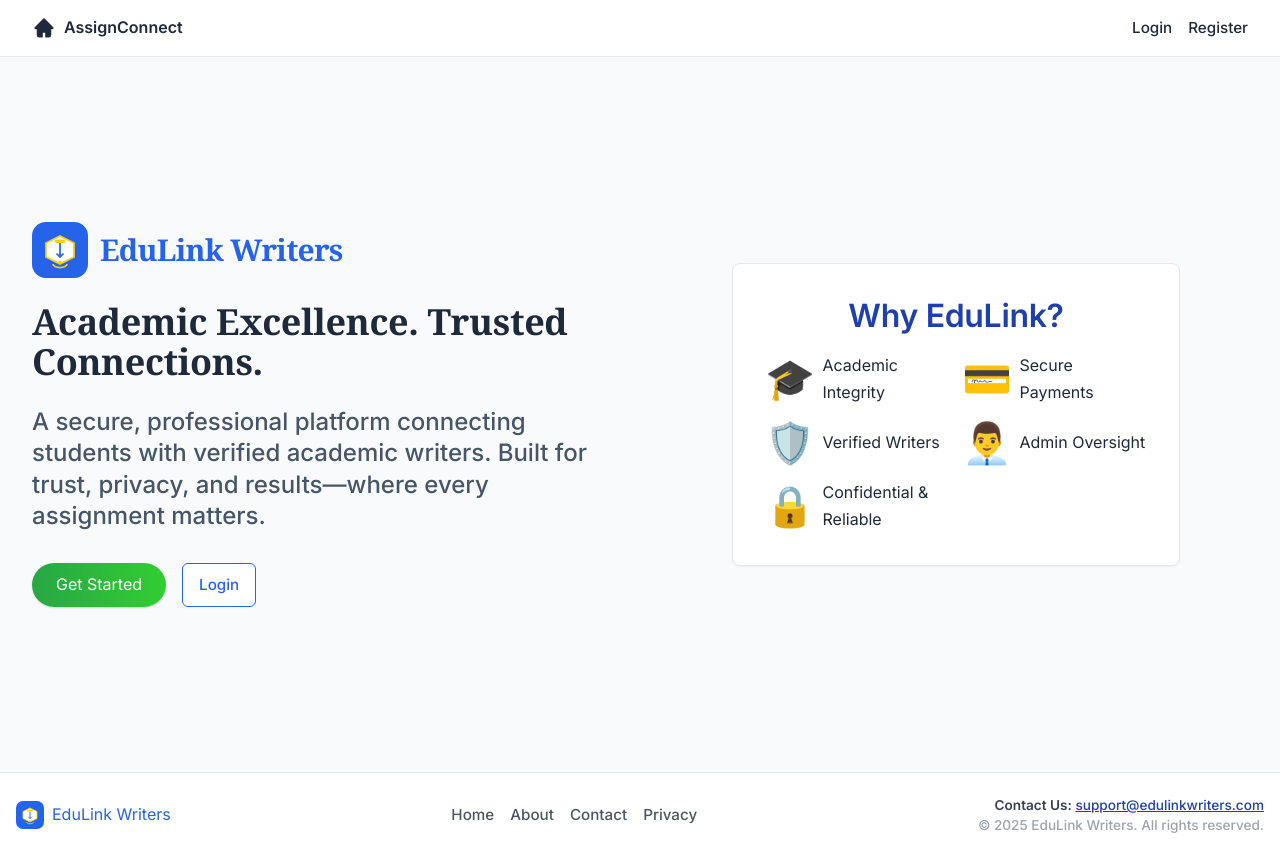
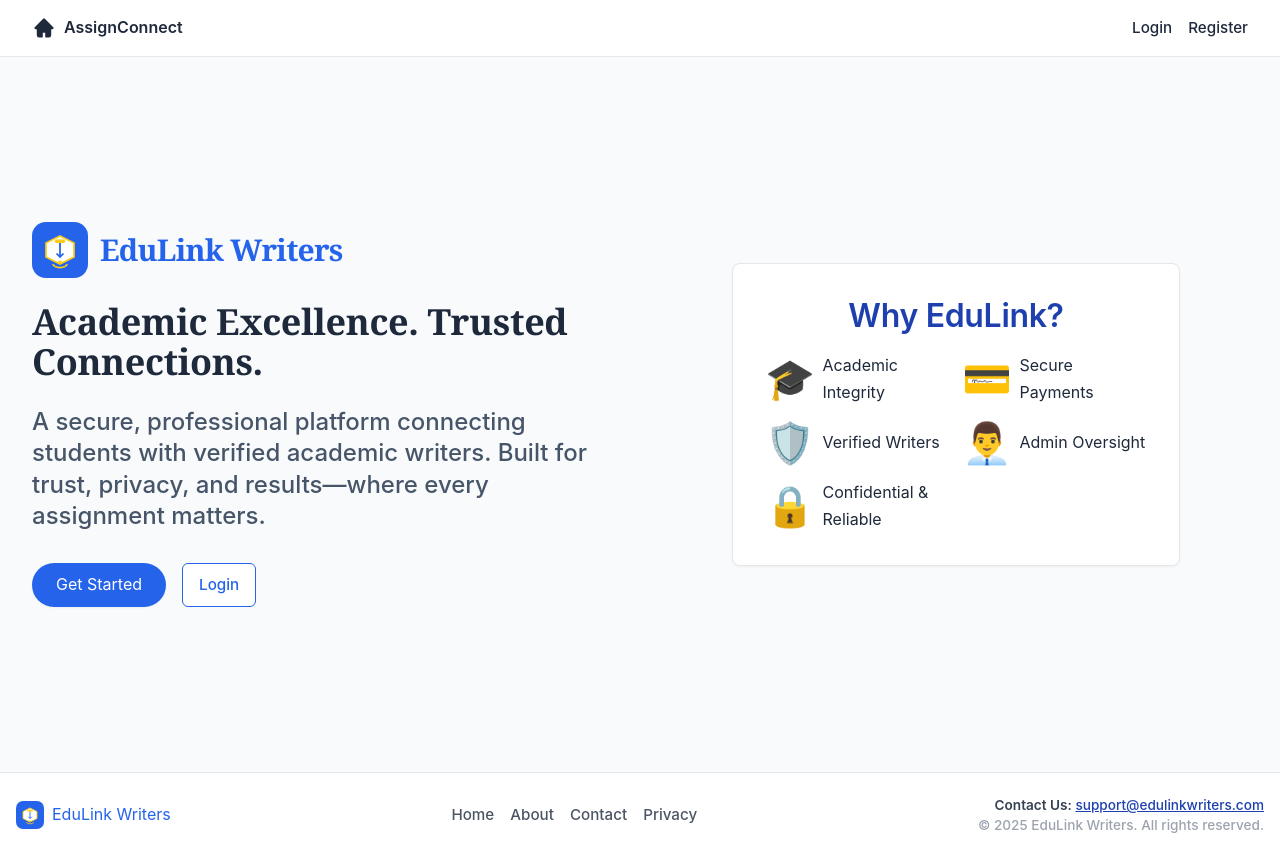
Before and after one commit to jamiljuma2/LOGIN, a React (Vite) app: page / in a window 1280 px wide. Built offline with nearby package versions, Linux system fonts and the light colour scheme.

Commit message:
Restore original Login/Register button styles and update landing page button styling

```diff
--- a/src/index.css
+++ b/src/index.css
@@ -1,3 +1,19 @@
+/* Modern UI Button Styles */
+.btn-modern {
+  @apply px-6 py-2 rounded-full font-semibold text-white bg-blue-600 shadow-md transition-all duration-200 ease-in-out focus:outline-none focus:ring-2 focus:ring-blue-400 focus:ring-offset-2;
+  box-shadow: 0 2px 8px 0 rgba(30, 64, 175, 0.10);
+}
+.btn-modern:hover {
+  @apply bg-blue-700 shadow-lg;
+  transform: scale(1.04);
+}
+.btn-modern:active {
+  @apply bg-blue-800 shadow;
+  transform: scale(0.98);
+}
+.btn-modern:focus-visible {
+  @apply ring-2 ring-blue-400 ring-offset-2;
+}
 @import url('https://fonts.googleapis.com/css2?family=Inter:wght@400;500;600;700&display=swap');
 @tailwind base;
 @tailwind components;
--- a/src/pages/Landing.tsx
+++ b/src/pages/Landing.tsx
@@ -24,11 +24,7 @@ export default function Landing() {
             <div className="flex gap-4 mt-2">
               <Link
                 to="/auth/register"
-                className="text-base px-6 py-2 rounded-full shadow font-semibold text-white transition focus:outline-none focus:ring-2 focus:ring-offset-2 focus:ring-green-600"
-                style={{
-                  background: 'linear-gradient(90deg, #28A745 0%, #32CD32 100%)',
-                  border: 'none',
-                }}
+                className="text-base px-6 py-2 rounded-full font-medium text-white bg-blue-600 hover:bg-blue-700 transition focus:outline-none focus:ring-2 focus:ring-offset-2 focus:ring-blue-300 border-0 shadow-sm"
               >
                 Get Started
               </Link>
```
